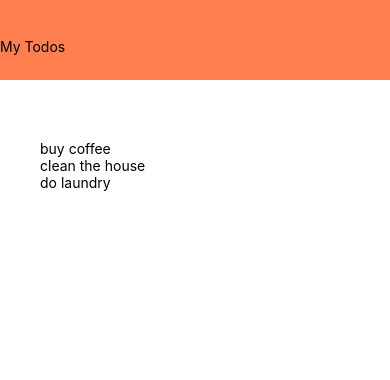
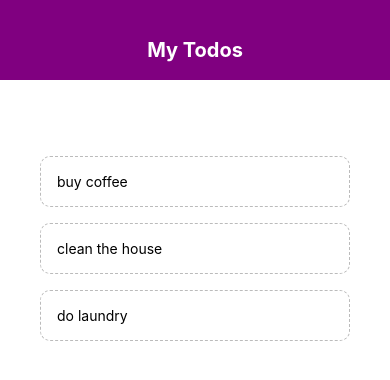
Before and after one commit to Sidhra93/react-native-todo-app, a React Native app: screen / in a window 390 px wide. Shown: the top 380 px of the page. Built offline with nearby package versions, Linux system fonts and the light colour scheme.

Commit message:
add todoitem component

```diff
--- a/App.js
+++ b/App.js
@@ -1,6 +1,7 @@
 import React, { useState } from 'react';
 import { StyleSheet, Text, View, FlatList } from 'react-native';
 import Header from './components/Header'
+import TodoItem from './components/TodoItem'
 
 export default function App() {
     const [ todos, setTodos ] = useState([
@@ -8,6 +9,12 @@
         { text: 'clean the house', key: '2' },
         { text: 'do laundry', key: '3' }
     ])
+
+    const pressHandler = (key) => {
+        setTodos((prevTodos) => {
+            return prevTodos.filter(todo => todo.key !== key)
+        })
+    }
 
     return (
         <View style={styles.container}>
@@ -18,7 +25,7 @@
                     <FlatList
                         data={ todos }
                         renderItem={ ({item}) => (
-                            <Text>{ item.text }</Text>
+                            <TodoItem item={ item } pressHandler={ pressHandler } />
                         ) }
                     />
                 </View>
--- a/components/Header.js
+++ b/components/Header.js
@@ -13,6 +13,12 @@
     header: {
         height: 80,
         paddingTop: 38,
-        backgroundColor: 'coral'
+        backgroundColor: 'purple'
+    },
+    title: {
+        textAlign: 'center',
+        color: '#fff',
+        fontSize: 20,
+        fontWeight: 'bold'
     }
 })
--- /dev/null
+++ b/components/TodoItem.js
@@ -0,0 +1,21 @@
+import React from 'react'
+import { StyleSheet, Text, TouchableOpacity } from 'react-native'
+
+export default function TodoItem({ item, pressHandler }) {
+    return (
+        <TouchableOpacity onPress={ () => pressHandler(item.key) }>
+            <Text style={ styles.item }>{ item.text }</Text>
+        </TouchableOpacity>
+    )
+}
+
+const styles = StyleSheet.create({
+    item: {
+        padding: 16,
+        marginTop: 16,
+        borderColor: '#bbb',
+        borderWidth: 1,
+        borderStyle: 'dashed',
+        borderRadius: 10
+    }
+})
```
